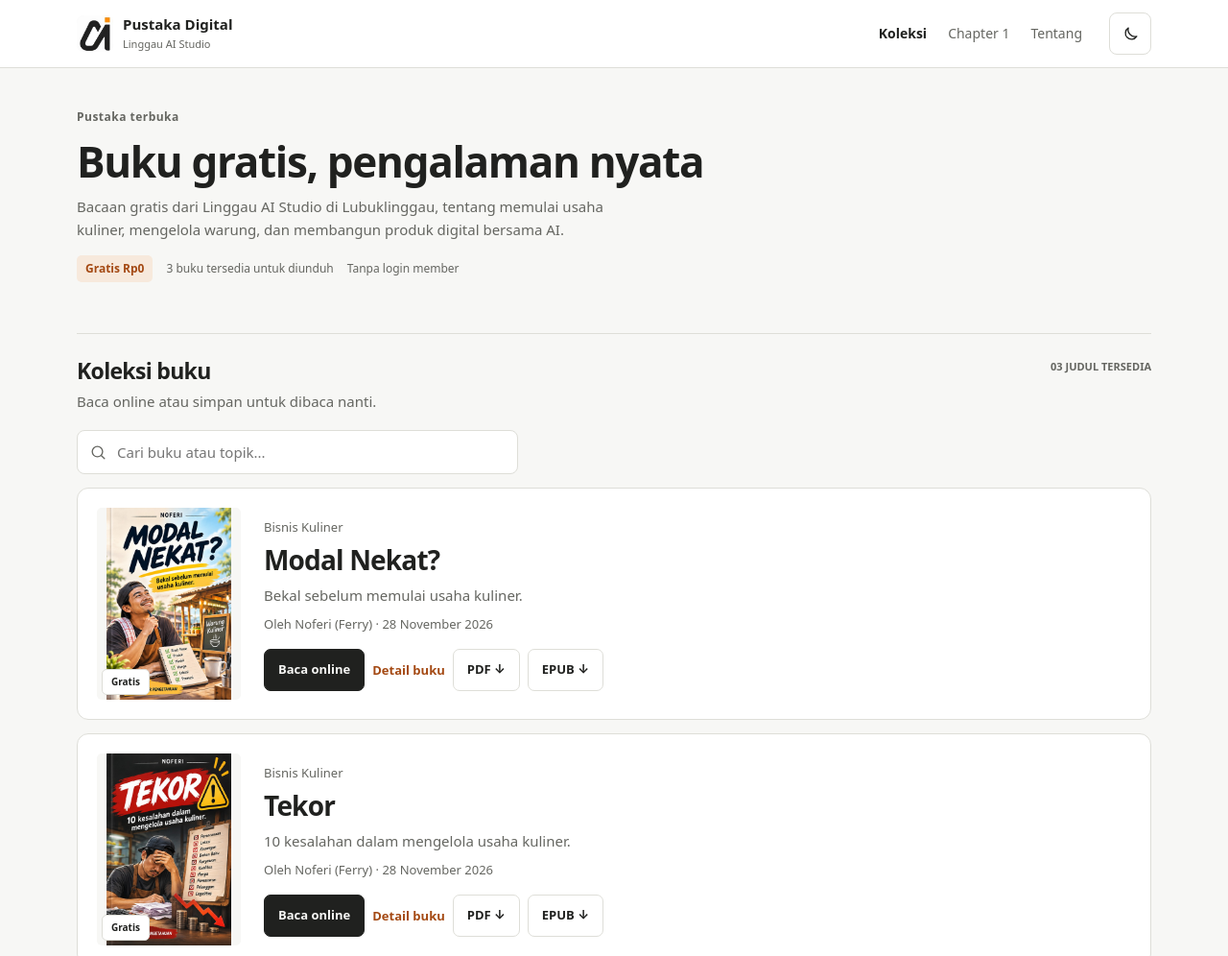
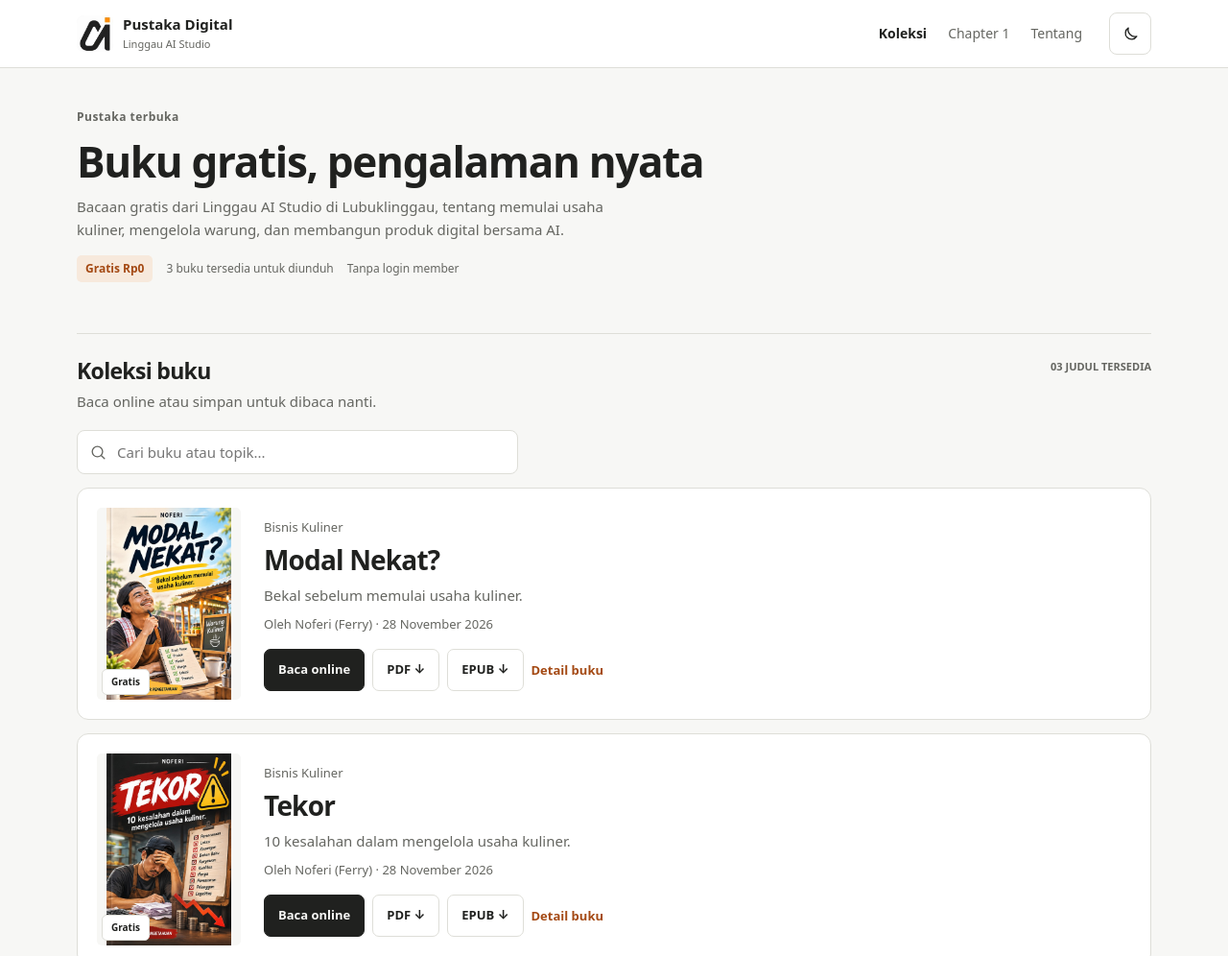
Before and after one commit to cuan74468-ux/buku-pintar-vibe-coder, a plain HTML site: page index.html in a window 1280 px wide. Shown: the top 996 px of the page at 96% size. Drawn offline with Linux system fonts and the light colour scheme.

Commit message:
Align catalog action order and remove inactive analytics controls on culinary pages

```diff
--- a/js/library.js
+++ b/js/library.js
@@ -65,10 +65,11 @@
     body.append(h3,node('p','',book.subtitle));
     body.append(node('div','book-byline','Oleh '+book.author+' · '+niceDate(book.publishedAt)));
     const links=node('div','book-links');
+
+    if(book.downloads.pdf)links.append(anchor(book.downloads.pdf,'PDF ↓','button secondary',true));
+    if(book.downloads.epub)links.append(anchor(book.downloads.epub,'EPUB ↓','button secondary',true));
+    if(book.readerUrl)links.prepend(anchor(book.readerUrl,'Baca online','button primary'));
     links.append(anchor(mainUrl,book.detailUrl?'Detail buku':book.downloads.pdf?'Baca PDF':'Unduh buku ↓',book.detailUrl?'text-link':'book-details',directDownload));
-    if(book.downloads.pdf)links.append(anchor(book.downloads.pdf,'PDF ↓','',true));
-    if(book.downloads.epub)links.append(anchor(book.downloads.epub,'EPUB ↓','',true));
-    if(book.readerUrl)links.prepend(anchor(book.readerUrl,'Baca online','primary'));
     body.append(links);
     article.append(cover,body);
     return article;
```
Also changed, not shown: index.html (+1 -1 lines), modal-nekat-baca.html (+1 -1 lines), modal-nekat.html (+1 -1 lines), tekor-baca.html (+1 -1 lines), tekor.html (+1 -1 lines).
